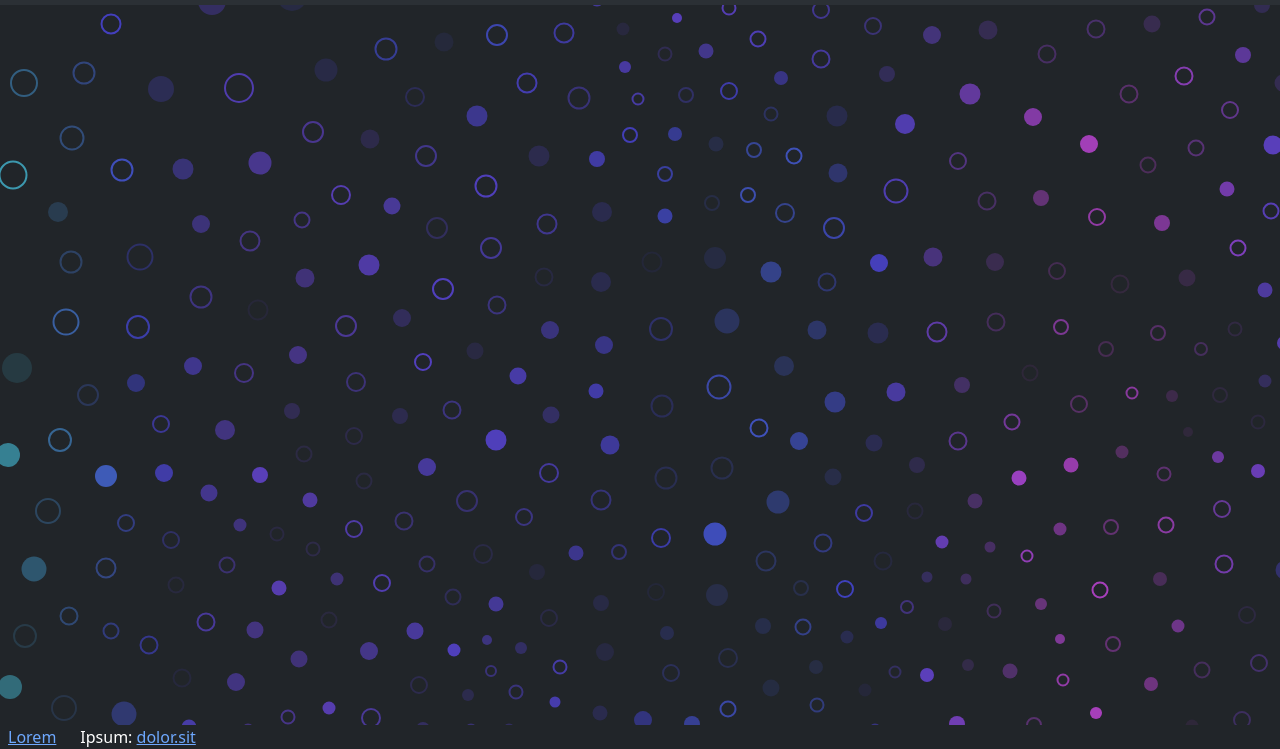
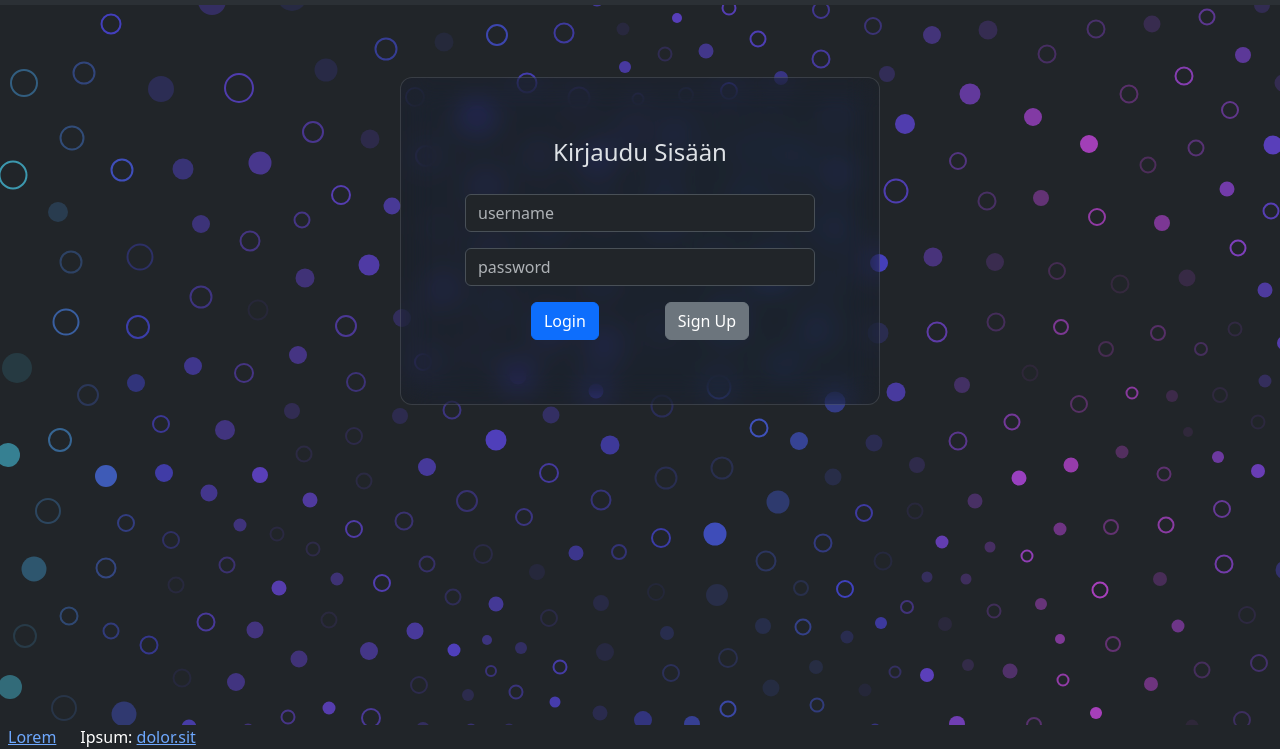
Before and after one commit to JoelTurtiainen/js-votingapp, a website with bundled scripts: page index.html in a window 1280 px wide. Shown: the part 51-800 px from the top of the page. Built offline with nearby package versions, Linux system fonts and the light colour scheme; files whose address does not match are found by name.

Commit message:
change bootstrap modules to cdn

```diff
--- a/index.html
+++ b/index.html
@@ -4,8 +4,8 @@
     <meta charset="UTF-8" />
     <meta name="viewport" content="width=device-width, initial-scale=1.0" />
     <title>Voter</title>
-    <link rel="stylesheet" href="node_modules/bootstrap/dist/css/bootstrap.min.css" />
-    <link rel="stylesheet" href="node_modules/bootstrap-icons/font/bootstrap-icons.min.css" />
+    <link href="https://cdn.jsdelivr.net/npm/bootstrap@5.3.3/dist/css/bootstrap.min.css" rel="stylesheet" integrity="sha384-QWTKZyjpPEjISv5WaRU9OFeRpok6YctnYmDr5pNlyT2bRjXh0JMhjY6hW+ALEwIH" crossorigin="anonymous">
+    <link rel="stylesheet" href="https://cdn.jsdelivr.net/npm/bootstrap-icons@1.11.3/font/bootstrap-icons.min.css">
     <link rel="stylesheet" href="css/custom.css" />
   </head>
   <body data-bs-theme="dark">
@@ -104,7 +104,7 @@
       </div>
     </footer>
 
-    <script src="node_modules/bootstrap/dist/js/bootstrap.bundle.js"></script>
+    <script src="https://cdn.jsdelivr.net/npm/bootstrap@5.3.3/dist/js/bootstrap.bundle.min.js" integrity="sha384-YvpcrYf0tY3lHB60NNkmXc5s9fDVZLESaAA55NDzOxhy9GkcIdslK1eN7N6jIeHz" crossorigin="anonymous"></script>
     <script src="./js/script.js" type="module"></script>
   </body>
 </html>
```
Also changed, not shown: 1 other file.
